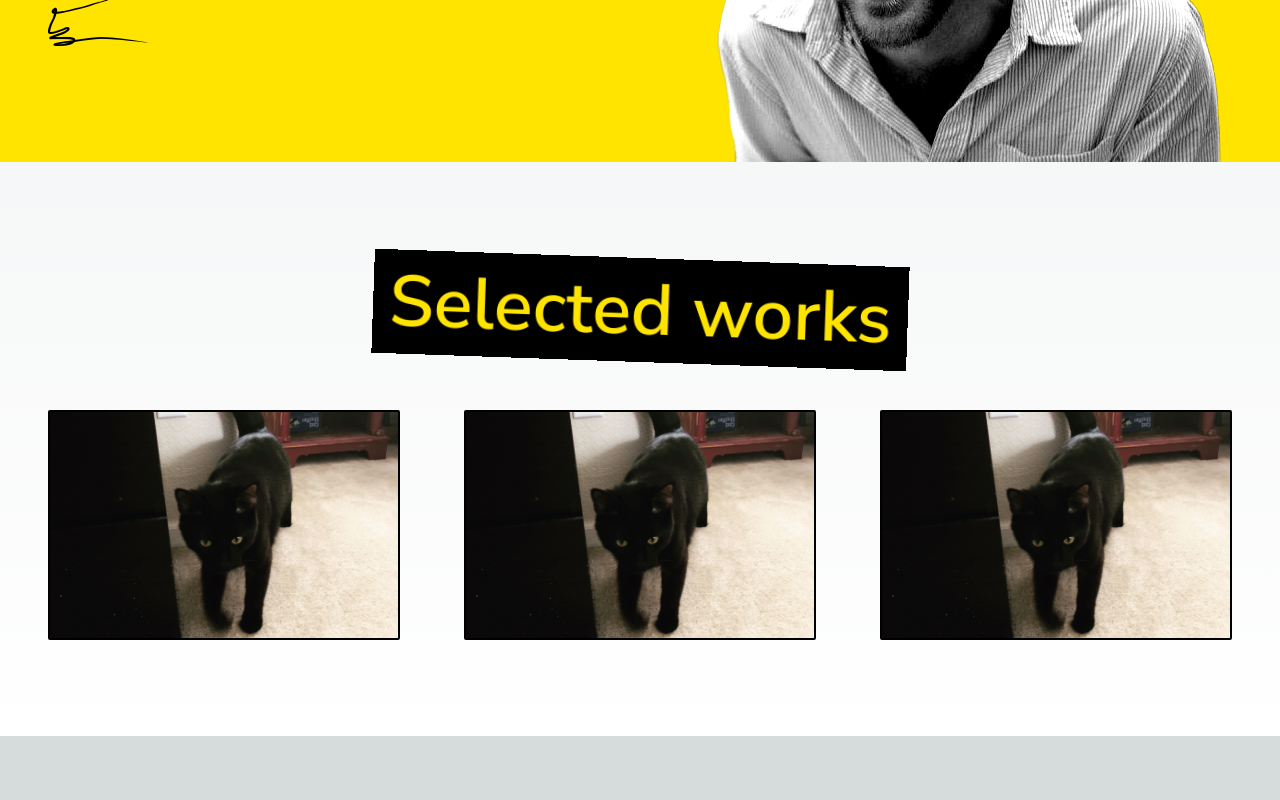
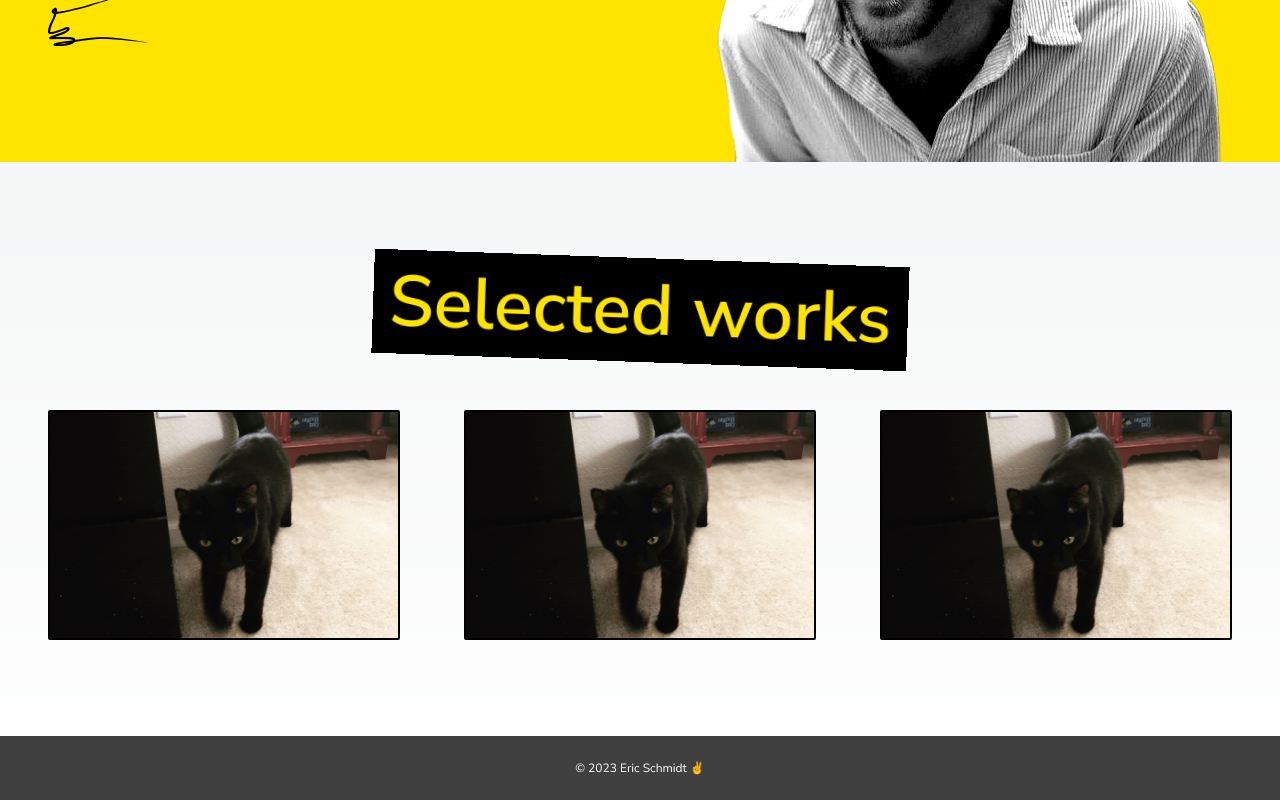
Before and after one commit to eric-schmidt/portfolio, a Next.js app: page / in a window 1280 px wide. Shown: the part 1841-2641 px from the top of the page. Before the commit the page ends 2577 px from the top, so only its background shows below. Built offline with nearby package versions, Linux system fonts and the light colour scheme.

Commit message:
Add copyright to footer.

```diff
--- a/src/app/layout.tsx
+++ b/src/app/layout.tsx
@@ -46,6 +46,9 @@ export default function RootLayout({
           />
         </div>
         <main className="relative">{children}</main>
+        <footer className="relative text-xs text-white bg-black bg-opacity-75 p-6 text-center">
+          &#169; {new Date().getFullYear()} Eric Schmidt ✌️
+        </footer>
       </body>
     </html>
   );
```
